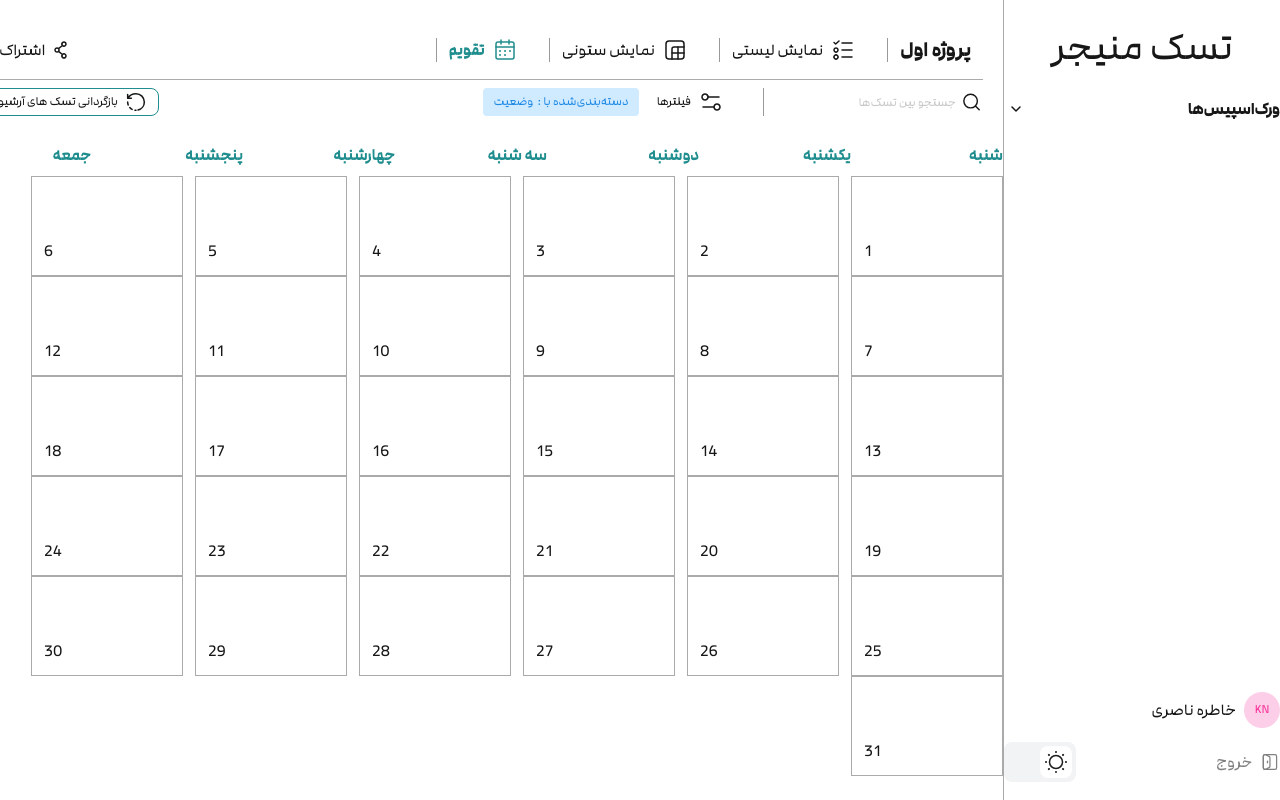
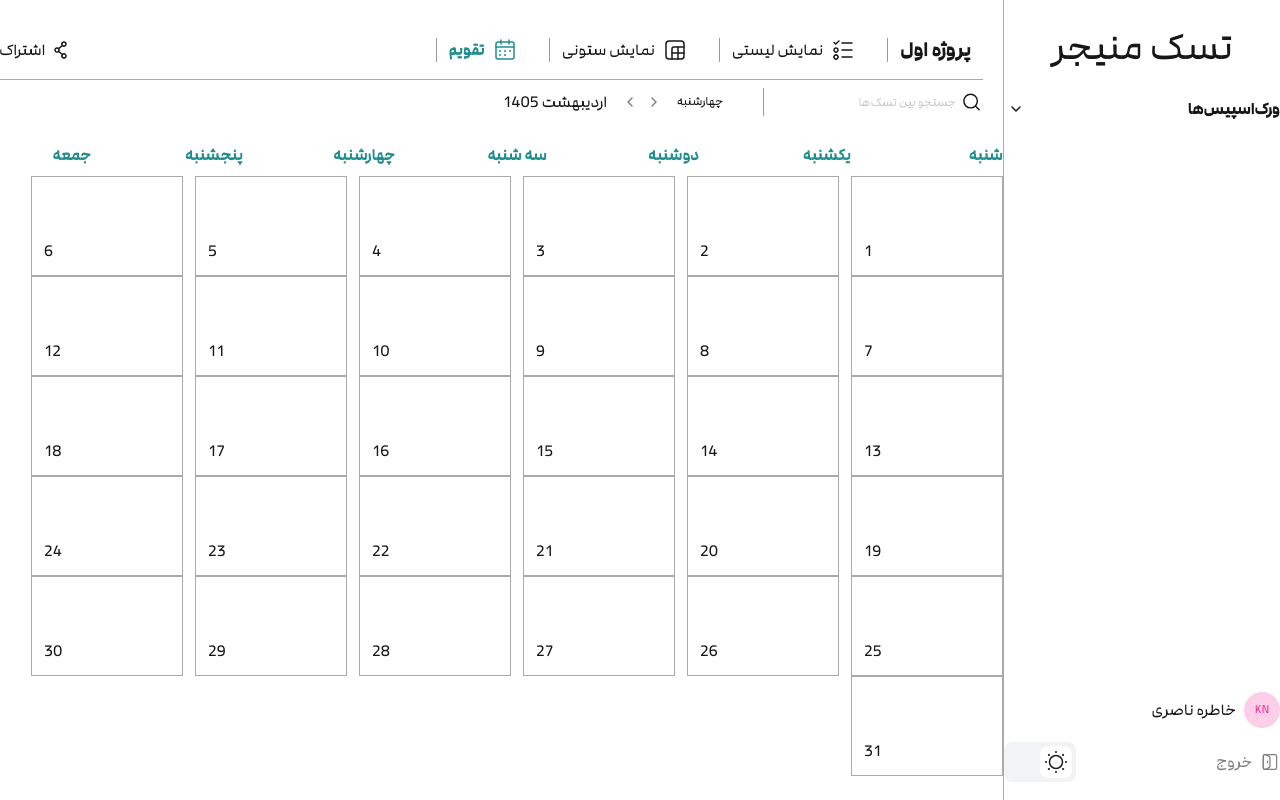
Before and after one commit to khaterehCodes/task-manager, a Next.js app: page /board/calendar in a window 1280 px wide. Built offline with nearby package versions, Linux system fonts and the light colour scheme.

Commit message:
feat : change calendar page header

```diff
--- a/app/board/calendar/(components)/CalendarHeader.tsx
+++ b/app/board/calendar/(components)/CalendarHeader.tsx
@@ -1,9 +1,28 @@
+import P from "@/components/ui/customP/P";
+import Icon from "@/components/ui/icons/Icon";
+import { useCalendar } from "@/core/provider/CalendarContext";
+import { format } from "date-fns-jalali";
+import { faIR } from "date-fns-jalali/locale";
+
 function CalendarHeader() {
-    return (
-        <div>
-            testttt
+  const { currentDate, prevMonth, nextMonth } = useCalendar();
+  const todayFormat = format(currentDate, "EEEE ", { locale: faIR });
+  return (
+    <div className="w-55 h-6 flex items-center justify-between">
+      <P className="text-[12px]">{todayFormat}</P>
+      <div className="w-12 h-full flex items-center justify-between">
+        <div onClick={prevMonth} className="cursor-pointer">
+          <Icon name="prevMonth" />
         </div>
-    );
+        <div onClick={nextMonth} className="cursor-pointer">
+          <Icon name="nextMonth" />
+        </div>
+      </div>
+      <div className="w-fit flex items-center justify-center">
+        {format(currentDate, "MMMM yyyy", { locale: faIR })}
+      </div>
+    </div>
+  );
 }
 
 export default CalendarHeader;
--- a/components/ui/header/Header.tsx
+++ b/components/ui/header/Header.tsx
@@ -1,24 +1,47 @@
-import Button from "@/components/ui/customButton/Button";
 import P from "@/components/ui/customP/P";
 import Icon from "@/components/ui/icons/Icon";
-import { navItems } from "@/core/constants/global";
-import React, { useState } from "react";
+import { useState } from "react";
 import SearchAndFilters from "./SearchAndFilters";
 import ShareButton from "./ShareButton";
 import { usePathname } from "next/navigation";
-import Link from "next/link";
-import { useTheme } from "@/core/provider/ThemeContext";
+import NavBar from "./NavBar";
+import SearchBar from "./SearchBar";
+import CalendarHeader from "@/app/board/calendar/(components)/CalendarHeader";
 
 function Header() {
-  const {currentTheme}=useTheme()
   const [openShare, setOpenShare] = useState<boolean>(false);
   const pathName = usePathname();
   const profileHeader = pathName.startsWith("/profile");
+  const calendarHeader = pathName.startsWith("/board/calendar");
 
   return (
     <>
       {profileHeader ? (
         ""
+      ) : (
+        <>
+          {calendarHeader ? (
+            <div className="h-34 w-full flex flex-col justify-center gap-2 p-5">
+              <div className="w-full h-15 flex items-center justify-between border-b-[0.5px] border-[#AAAAAA]">
+                <div className="w-fit h-full flex items-center gap-5">
+                  <P className="text-[20px] font-extrabold p-3 border-l w-fit border-[#999999] h-6 flex items-center justify-between">
+                    پروژه اول
+                  </P>
+                  <NavBar />
+                </div>
+                <div
+                  onClick={() => setOpenShare(!openShare)}
+                  className="font-medium flex items-center justify-center gap-1 cursor-pointer"
+                >
+                  <Icon name="share" />
+                  اشتراک گذاری
+                </div>
+              </div>
+              <div className="w-full h-7 flex items-center justify-start gap-10">
+                <SearchBar />
+                <CalendarHeader />
+              </div>
+            </div>
           ) : (
             <>
               <div className="h-34 w-full flex flex-col justify-center gap-2 p-5">
@@ -27,28 +50,7 @@ function Header() {
                     <P className="text-[20px] font-extrabold p-3 border-l w-fit border-[#999999] h-6 flex items-center justify-between">
                       پروژه اول
                     </P>
-                {navItems.map((item) => {
-                  const isNav = pathName === item.path;
-                  return (
-                    <React.Fragment key={item.id}>
-                      <Link href={item.path}>
-                        <div className="w-fit h-6 border-l border-[#999999] p-3 flex items-center justify-center cursor-pointer gap-2">
-                          {isNav ? (
-                            <>
-                              <Icon name={item.icon} style={{color:currentTheme}}/>
-                              <P className="font-extrabold" style={{color:currentTheme}}>{item.title}</P>
-                            </>
-                          ) : (
-                            <>
-                              <Icon name={item.icon} />
-                              <P>{item.title}</P>
-                            </>
-                          )}
-                        </div>
-                      </Link>
-                    </React.Fragment>
-                  );
-                })}
+                    <NavBar />
                   </div>
                   <div
                     onClick={() => setOpenShare(!openShare)}
@@ -66,6 +68,8 @@ function Header() {
             </>
           )}
         </>
+      )}
+    </>
   );
 }
 
--- /dev/null
+++ b/components/ui/header/NavBar.tsx
@@ -0,0 +1,45 @@
+import { navItems } from "@/core/constants/global";
+import Link from "next/link";
+import { usePathname } from "next/navigation";
+import React from "react";
+import Icon from "../icons/Icon";
+import P from "../customP/P";
+import { useTheme } from "@/core/provider/ThemeContext";
+
+function NavBar() {
+  const pathName = usePathname();
+  const { currentTheme } = useTheme();
+  return (
+    <>
+      {navItems.map((item) => {
+        const isNav = pathName === item.path;
+        return (
+          <React.Fragment key={item.id}>
+            <Link href={item.path}>
+              <div className="w-fit h-6 border-l border-[#999999] p-3 flex items-center justify-center cursor-pointer gap-2">
+                {isNav ? (
+                  <>
+                    <Icon name={item.icon} style={{ color: currentTheme }} />
+                    <P
+                      className="font-extrabold"
+                      style={{ color: currentTheme }}
+                    >
+                      {item.title}
+                    </P>
+                  </>
+                ) : (
+                  <>
+                    <Icon name={item.icon} />
+                    <P>{item.title}</P>
+                  </>
+                )}
+              </div>
+            </Link>
+          </React.Fragment>
+        );
+      })}
+    </>
+  );
+}
+
+export default NavBar;
--- a/components/ui/header/SearchAndFilters.tsx
+++ b/components/ui/header/SearchAndFilters.tsx
@@ -1,19 +1,12 @@
-import Button from "@/components/ui/customButton/Button";
-import Input from "@/components/ui/customInput/Input";
 import P from "@/components/ui/customP/P";
 import Icon from "@/components/ui/icons/Icon";
+import SearchBar from "./SearchBar";
 
 function SearchAndFilters() {
   return (
     <div className="w-full h-full flex items-center justify-between">
       <div className="w-fit h-full flex items-center gap-10">
-        <div className="w-55 h-full flex items-center justify-center gap-1 border-l border-[#999999]">
-          <Icon name="search" />
-          <Input
-            placeholder="جستجو بین تسک‌ها"
-            className="w-50 h-full outline-0 text-[12px] text-[#959595]"
-          />
-        </div>
+        <SearchBar />
         <div className="w-60 h-full flex items-center justify-between">
           <div className="flex items-center gap-2 cursor-pointer">
             <Icon name="filter" />
--- /dev/null
+++ b/components/ui/header/SearchBar.tsx
@@ -0,0 +1,16 @@
+import Input from "../customInput/Input";
+import Icon from "../icons/Icon";
+
+function SearchBar() {
+    return (
+       <div className="w-55 h-full flex items-center justify-center gap-1 border-l border-[#999999]">
+          <Icon name="search" />
+          <Input
+            placeholder="جستجو بین تسک‌ها"
+            className="w-50 h-full outline-0 text-[12px] text-[#959595]"
+          />
+        </div>
+    );
+}
+
+export default SearchBar;
--- a/components/ui/icons/Icon.tsx
+++ b/components/ui/icons/Icon.tsx
@@ -701,6 +701,42 @@ function Icon({ name, style, ...props }: IconType) {
           />
         </svg>
       );
+    case "prevMonth":
+      return (
+        <svg
+          width="24"
+          height="24"
+          viewBox="0 0 24 24"
+          fill="none"
+          xmlns="http://www.w3.org/2000/svg"
+        >
+          <path
+            d="M10 16L14 12L10 8"
+            stroke="#7D828C"
+            strokeWidth="1.5"
+            strokeLinecap="round"
+            strokeLinejoin="round"
+          />
+        </svg>
+      );
+    case "nextMonth":
+      return (
+        <svg
+          width="24"
+          height="24"
+          viewBox="0 0 24 24"
+          fill="none"
+          xmlns="http://www.w3.org/2000/svg"
+        >
+          <path
+            d="M14 8L10 12L14 16"
+            stroke="#7D828C"
+            strokeWidth="1.5"
+            strokeLinecap="round"
+            strokeLinejoin="round"
+          />
+        </svg>
+      );
   }
 }
 
```
Lines whose indentation alone changed are shown as unchanged.
